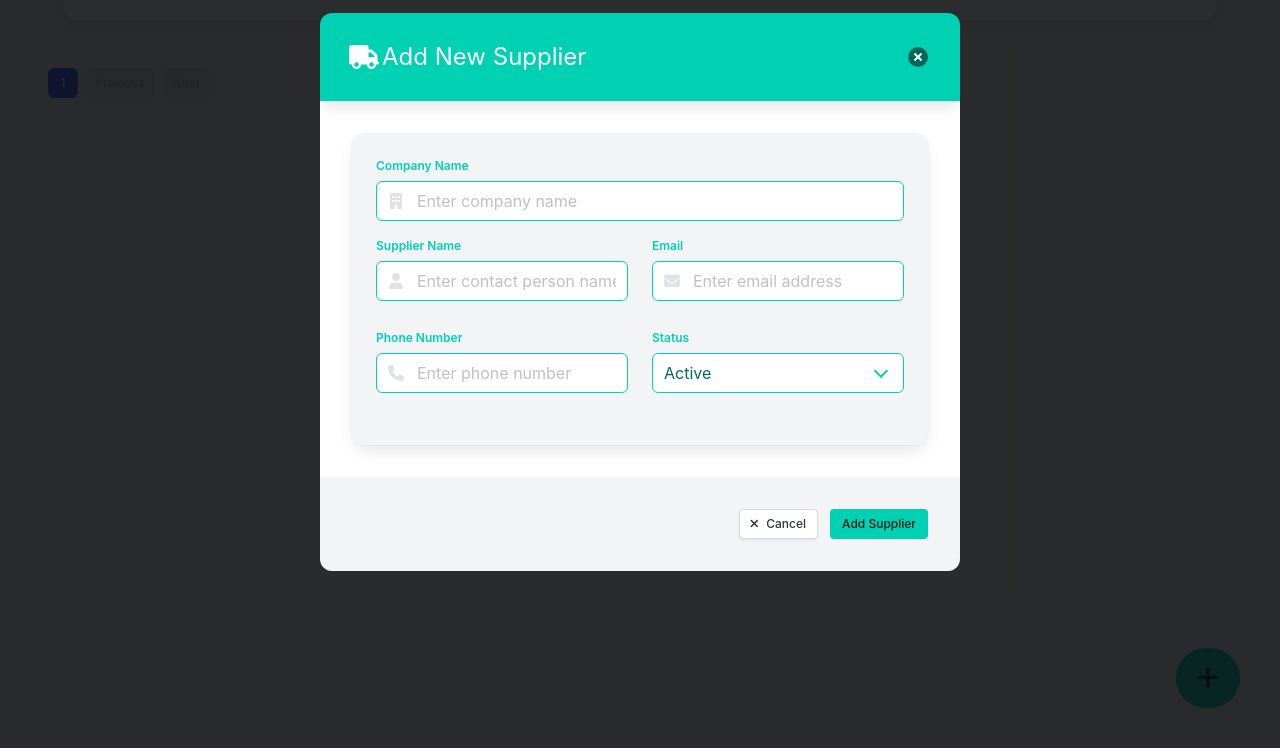
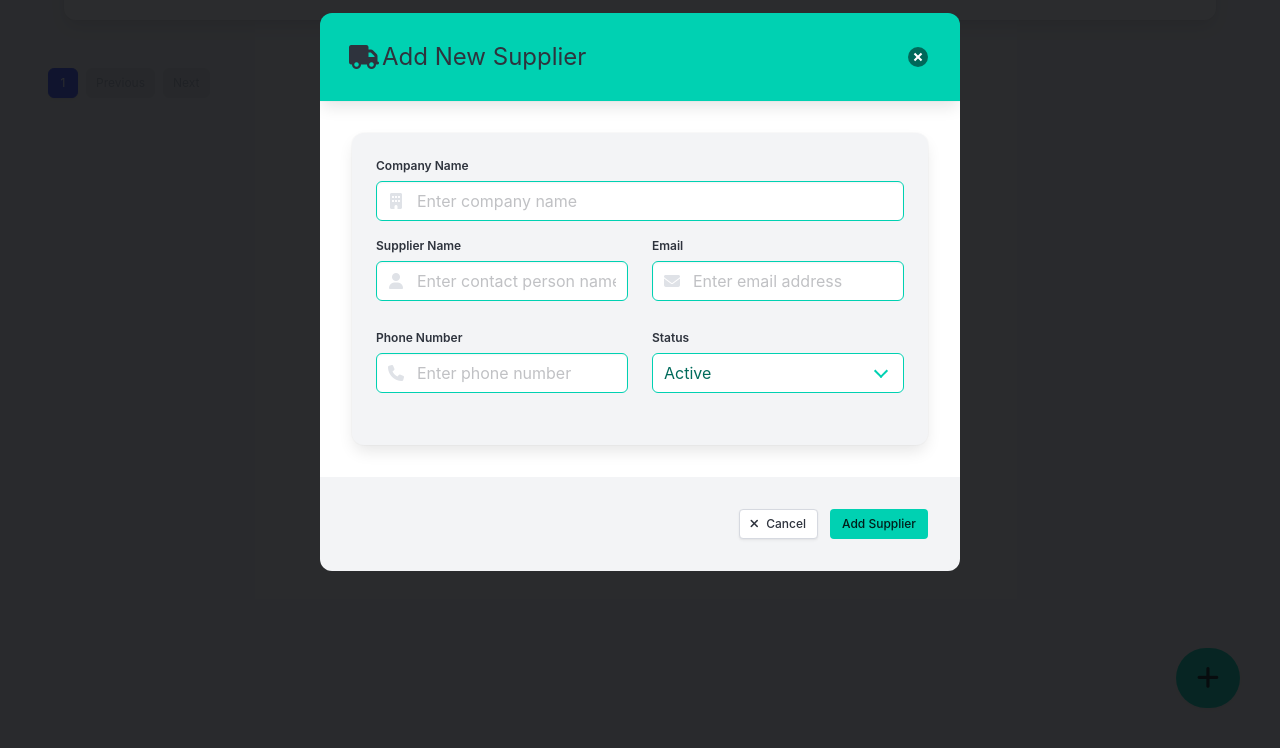
Before and after one commit to TheMasshiro/inventario, a Flask app: page /suppliers in a window 1280 px wide, after a click on "Add Supplier". Shown: the part 164-912 px from the top of the page. Run offline with Flask 3, Linux system fonts and the light colour scheme; the visitor is signed in with stand-in values (Sample User, id 1); parts of the project's set-up code (start-up, migrations or seed data) failed here and were passed over; some libraries are stand-ins or nearby versions.

Commit message:
style: update supplier modal styling for better consistency

```diff
--- a/app/templates/main/suppliers.html
+++ b/app/templates/main/suppliers.html
@@ -151,11 +151,18 @@
 <div class="modal" id="delete-supplier-modal">
     <div class="modal-background"></div>
     <div class="modal-card">
-        <header class="modal-card-head">
-            <p class="modal-card-title has-text-centered" id="delete-title">Remove Supplier</p>
-            <button class="delete" aria-label="close"></button>
+        <header class="modal-card-head has-background-danger">
+            <p class="modal-card-title">
+                <span class="icon-text">
+                    <span class="icon">
+                        <i class="fas fa-box"></i>
+                    </span>
+                    <span id="delete-title">Remove Supplier</span>
+                </span>
+            </p>
+            <button class="delete" aria-label="Close"></button>
         </header>
-        <form id="deleteInventoryForm" method="POST">
+        <form id="deleteSupplierForm" method="POST">
             <footer class="modal-card-foot is-justify-content-center">
                 <div class="buttons">
                     {{ form.remove_submit(class="button is-danger") }}
@@ -171,13 +178,13 @@
 <div class="modal" id="edit-supplier-modal">
     <div class="modal-background"></div>
     <div class="modal-card">
-        <header class="modal-card-head has-background-primary">
-            <p class="modal-card-title has-text-white" id="edit-title">
+        <header class="modal-card-head has-background-info">
+            <p class="modal-card-title">
                 <span class="icon-text">
                     <span class="icon">
                         <i class="fas fa-box"></i>
                     </span>
-                    <span>Edit Supplier</span>
+                    <span id="edit-title">Edit Supplier</span>
                 </span>
             </p>
             <button class="delete" aria-label="Close"></button>
@@ -188,9 +195,9 @@
                 <div class="box has-background-light p-5">
                     <!-- Company Name -->
                     <div class="field mb-4">
-                        <label class="label is-small has-text-primary">{{ form.company_name.label }}</label>
+                        <label class="label is-small">{{ form.company_name.label }}</label>
                         <div class="control has-icons-left">
-                            {{ form.company_name(class="input is-primary", placeholder="Enter company name", id="company_name") }}
+                            {{ form.company_name(class="input is-info", placeholder="Enter company name", id="company_name") }}
                             <span class="icon is-small is-left">
                                 <i class="fas fa-building"></i>
                             </span>
@@ -203,9 +210,9 @@
                     <div class="columns mb-4">
                         <div class="column">
                             <div class="field">
-                                <label class="label is-small has-text-primary">{{ form.supplier_name.label }}</label>
+                                <label class="label is-small">{{ form.supplier_name.label }}</label>
                                 <div class="control has-icons-left">
-                                    {{ form.supplier_name(class="input is-primary", placeholder="Enter contact person name", id="supplier_name") }}
+                                    {{ form.supplier_name(class="input is-info", placeholder="Enter contact person name", id="supplier_name") }}
                                     <span class="icon is-small is-left">
                                         <i class="fas fa-user"></i>
                                     </span>
@@ -217,9 +224,9 @@
                         </div>
                         <div class="column">
                             <div class="field">
-                                <label class="label is-small has-text-primary">{{ form.email.label }}</label>
+                                <label class="label is-small">{{ form.email.label }}</label>
                                 <div class="control has-icons-left">
-                                    {{ form.email(class="input is-primary", placeholder="Enter email address", type="email", id="email") }}
+                                    {{ form.email(class="input is-info", placeholder="Enter email address", type="email", id="email") }}
                                     <span class="icon is-small is-left">
                                         <i class="fas fa-envelope"></i>
                                     </span>
@@ -234,9 +241,9 @@
                     <div class="columns mb-4">
                         <div class="column">
                             <div class="field">
-                                <label class="label is-small has-text-primary">{{ form.phone.label }}</label>
+                                <label class="label is-small">{{ form.phone.label }}</label>
                                 <div class="control has-icons-left">
-                                    {{ form.phone(class="input is-primary", placeholder="Enter phone number", type="number", maxlength="11", id="phone") }}
+                                    {{ form.phone(class="input is-info", placeholder="Enter phone number", type="number", maxlength="11", id="phone") }}
                                     <span class="icon is-small is-left">
                                         <i class="fas fa-phone"></i>
                                     </span>
@@ -248,10 +255,10 @@
                         </div>
                         <div class="column">
                             <div class="field">
-                                <label class="label is-small has-text-primary">{{ form.status.label }}</label>
+                                <label class="label is-small">{{ form.status.label }}</label>
                                 <div class="control">
-                                    <div class="select is-primary is-fullwidth">
-                                        {{ form.status(class="input is-primary", placeholder="Supplier Status", id="status") }}
+                                    <div class="select is-info is-fullwidth">
+                                        {{ form.status(class="input is-info", placeholder="Supplier Status", id="status") }}
                                     </div>
                                 </div>
                                 {% if form.status.errors %}
@@ -272,7 +279,7 @@
                         </span>
                         <span>Cancel</span>
                     </button>
-                    {{ form.add_submit(class="button is-primary is-small") }}
+                    {{ form.edit_submit(class="button is-info is-small") }}
                 </div>
             </footer>
         </form>
@@ -283,7 +290,7 @@
     <div class="modal-background"></div>
     <div class="modal-card">
         <header class="modal-card-head has-background-primary">
-            <p class="modal-card-title has-text-white">
+            <p class="modal-card-title">
                 <span class="icon-text">
                     <span class="icon">
                         <i class="fas fa-truck"></i>
@@ -301,7 +308,7 @@
                 <div class="box has-background-light p-5">
                     <!-- Company Name -->
                     <div class="field mb-4">
-                        <label class="label is-small has-text-primary">{{ form.company_name.label }}</label>
+                        <label class="label is-small">{{ form.company_name.label }}</label>
                         <div class="control has-icons-left">
                             {{ form.company_name(class="input is-primary", placeholder="Enter company name") }}
                             <span class="icon is-small is-left">
@@ -316,7 +323,7 @@
                     <div class="columns mb-4">
                         <div class="column">
                             <div class="field">
-                                <label class="label is-small has-text-primary">{{ form.supplier_name.label }}</label>
+                                <label class="label is-small">{{ form.supplier_name.label }}</label>
                                 <div class="control has-icons-left">
                                     {{ form.supplier_name(class="input is-primary", placeholder="Enter contact person name") }}
                                     <span class="icon is-small is-left">
@@ -330,7 +337,7 @@
                         </div>
                         <div class="column">
                             <div class="field">
-                                <label class="label is-small has-text-primary">{{ form.email.label }}</label>
+                                <label class="label is-small">{{ form.email.label }}</label>
                                 <div class="control has-icons-left">
                                     {{ form.email(class="input is-primary", placeholder="Enter email address", type="email") }}
                                     <span class="icon is-small is-left">
@@ -347,7 +354,7 @@
                     <div class="columns mb-4">
                         <div class="column">
                             <div class="field">
-                                <label class="label is-small has-text-primary">{{ form.phone.label }}</label>
+                                <label class="label is-small">{{ form.phone.label }}</label>
                                 <div class="control has-icons-left">
                                     {{ form.phone(class="input is-primary", placeholder="Enter phone number", type="number", maxlength="11") }}
                                     <span class="icon is-small is-left">
@@ -361,7 +368,7 @@
                         </div>
                         <div class="column">
                             <div class="field">
-                                <label class="label is-small has-text-primary">{{ form.status.label }}</label>
+                                <label class="label is-small">{{ form.status.label }}</label>
                                 <div class="control">
                                     <div class="select is-primary is-fullwidth">{{ form.status }}</div>
                                 </div>
```
